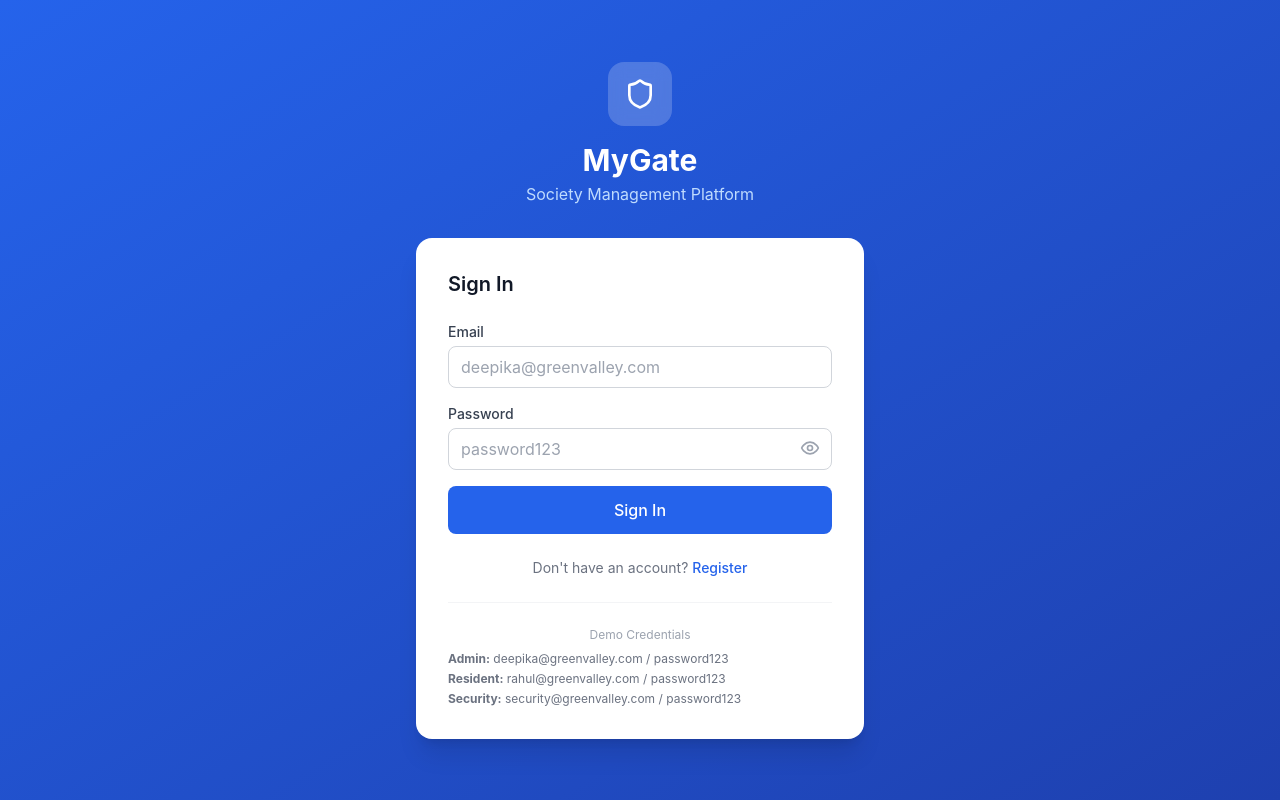
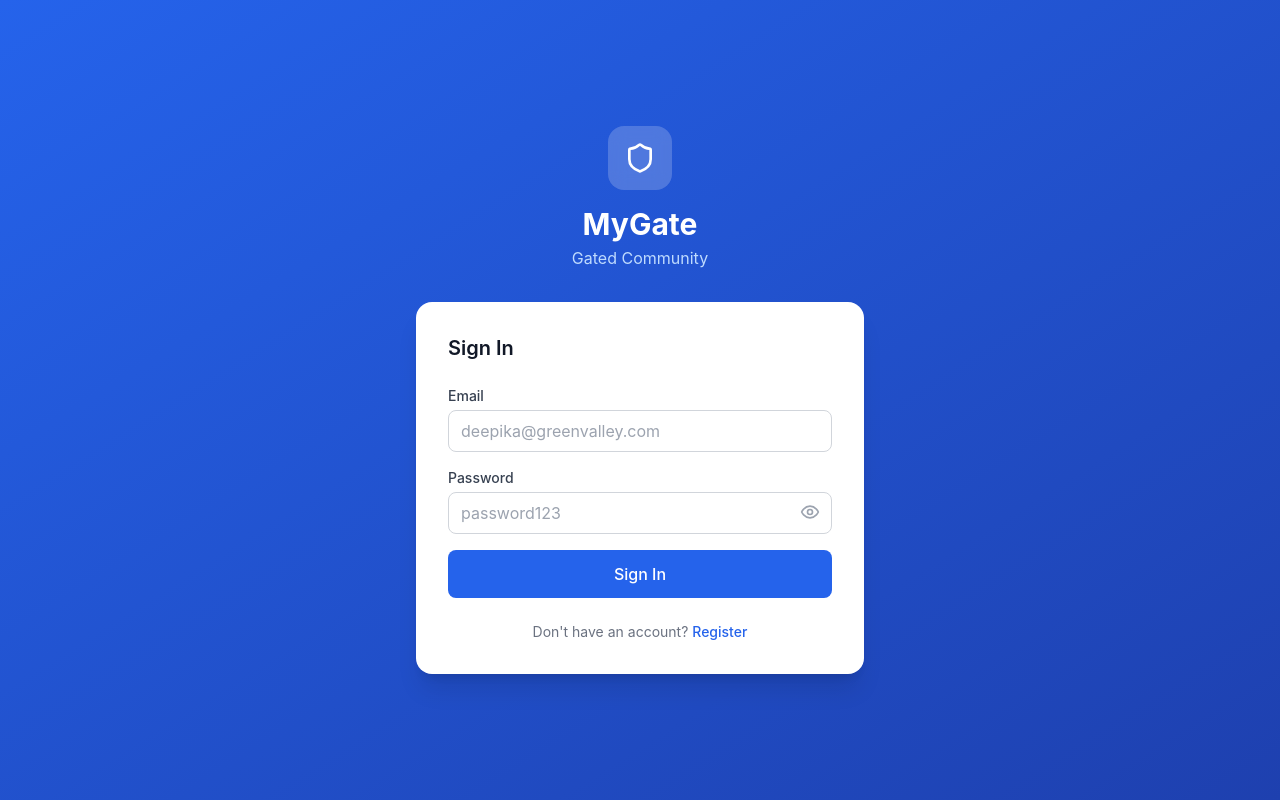
Before and after one commit to Deepika-Sirivella2904/gated-community-management, a React (Vite) app in the folder frontend/: page /login in a window 1280 px wide. Built offline with nearby package versions, Linux system fonts and the light colour scheme.

Commit message:
Update login page to match mygate-society interface

```diff
--- a/frontend/src/pages/Login.jsx
+++ b/frontend/src/pages/Login.jsx
@@ -30,7 +30,7 @@ export default function Login() {
             <Shield className="w-8 h-8 text-white" />
           </div>
           <h1 className="text-3xl font-bold text-white">MyGate</h1>
-          <p className="text-primary-200 mt-1">Society Management Platform</p>
+          <p className="text-primary-200 mt-1">Gated Community</p>
         </div>
 
         <div className="bg-white rounded-2xl shadow-xl p-8">
@@ -60,15 +60,6 @@ export default function Login() {
           <p className="text-center text-sm text-gray-500 mt-6">
             Don't have an account? <Link to="/register" className="text-primary-600 font-medium hover:underline">Register</Link>
           </p>
-
-          <div className="mt-6 pt-6 border-t border-gray-100">
-            <p className="text-xs text-gray-400 text-center mb-2">Demo Credentials</p>
-            <div className="space-y-1 text-xs text-gray-500">
-              <p><strong>Admin:</strong> deepika@greenvalley.com / password123</p>
-              <p><strong>Resident:</strong> rahul@greenvalley.com / password123</p>
-              <p><strong>Security:</strong> security@greenvalley.com / password123</p>
-            </div>
-          </div>
         </div>
       </div>
     </div>
```
